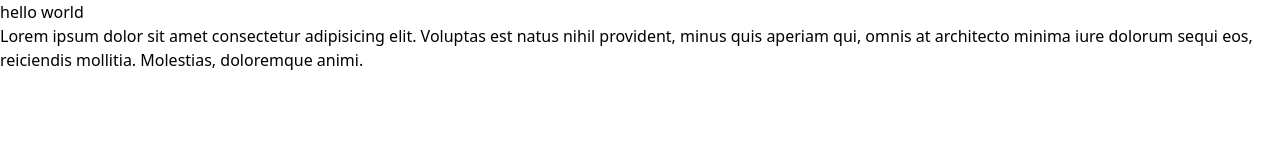
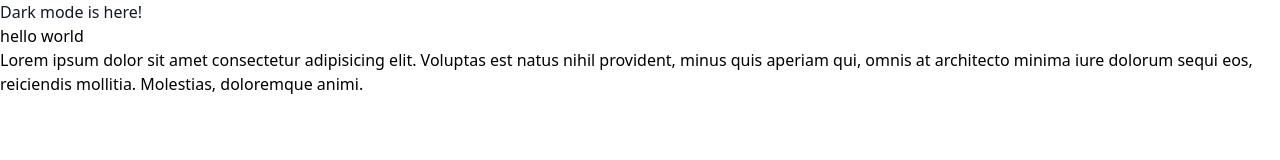
Before and after one commit to kadekeva13/github-test, a plain HTML site: page index.html in a window 1280 px wide. Drawn offline with nearby package versions, Linux system fonts and the light colour scheme.

Commit message:
menambahkan darkmode

```diff
--- a/index.html
+++ b/index.html
@@ -7,6 +7,9 @@
     <title>Document</title>
 </head>
 <body>
+    <div class="bg-white dark:bg-gray-800">
+        <h1 class="text-gray-900 dark:text-white">Dark mode is here!</h1>
+    </div>
     <h1>hello world</h1>
     <p>Lorem ipsum dolor sit amet consectetur adipisicing elit. Voluptas est natus nihil provident, minus quis aperiam qui, omnis at architecto minima iure dolorum sequi eos, reiciendis mollitia. Molestias, doloremque animi.</p>
 </body>
```
